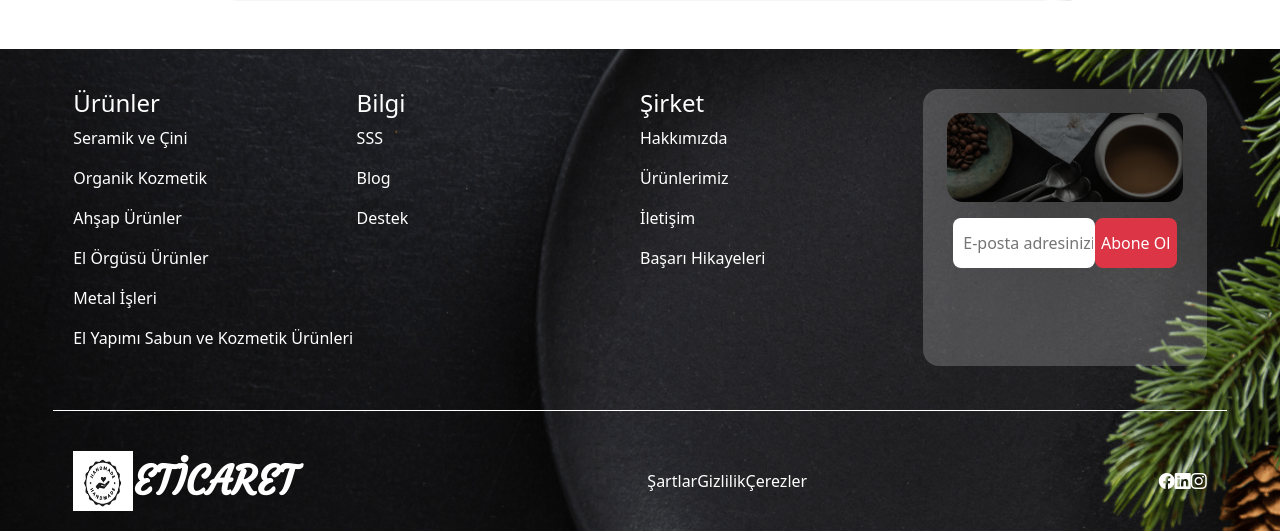
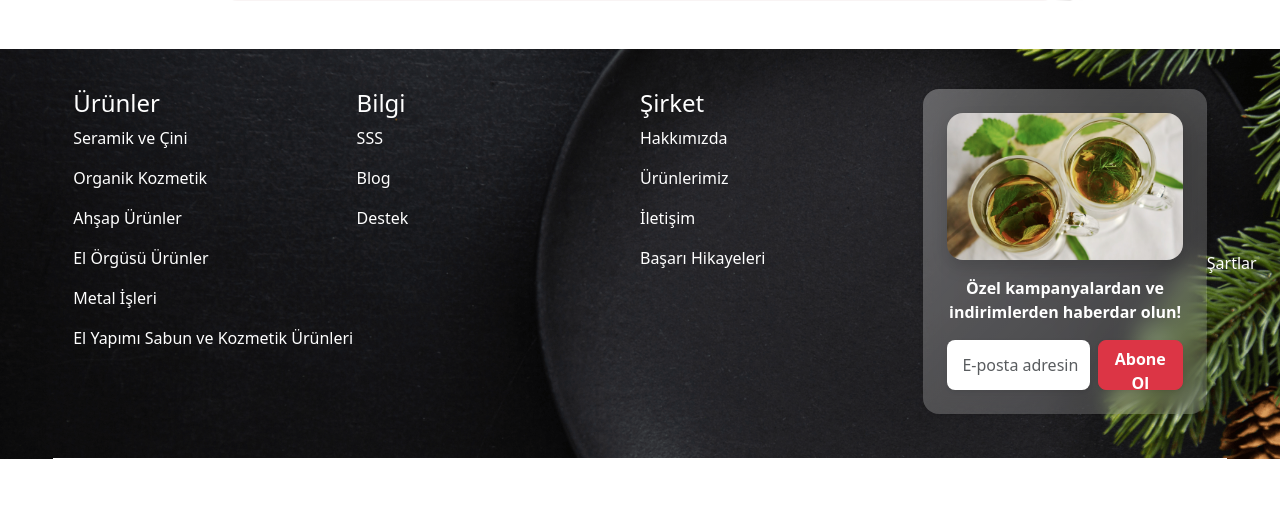
Before and after one commit to helinozalkan/eticaret, a PHP site: page / in a window 1280 px wide. Shown: the part 4071-4602 px from the top of the page. After the commit the page ends 4530 px from the top, so only its background shows below. Run offline with PHP 8.4, Linux system fonts and the light colour scheme; data that the repository does not hold is empty; some libraries are stand-ins or nearby versions; some web fonts are replaced.

Commit message:
ana sayfa tamam

```diff
--- a/css/css.css
+++ b/css/css.css
@@ -49,10 +49,13 @@
             font-weight: bold;
             line-height: 50px;
         }
-        .baslik{
-            font-family:"Courgette";
-            font-weight: bolder;
+        .baslik {
+            font-family: "Courgette", cursive;  /* İstersen başka font-family ekleyebilirsin */
+            font-weight: normal;                 /* Kalınlığı kaldırdık */
+            font-style: normal;                  /* İtalik varsa kaldırmak için */
+            text-transform: none;                /* Büyük harf vs varsa kaldırmak için */
         }
+
         .baslik3{
             font-family:"Edu+AU+VIC+WA+NT+Hand:wght@400..700&family=Montserrat:wght@100..900&family=Playfair+Display:ital,wght@0,400..900;1,400..900&family=Roboto+Slab:wght@100..900&display=swap";
         }
--- a/index.php
+++ b/index.php
@@ -53,7 +53,7 @@
     <div class="container-fluid">
 
       <a class="navbar-brand d-flex ms-4" href="#" style="margin-left: 5px;">
-        <img src="images/yeni_logo.png" alt="Logo" width="40" height="40" class="align-text-top">
+        <img src="images/ana_logo.png" alt="Logo" width="40" height="40" class="align-text-top">
 
         <div class="baslik fs-3">
           <a class="dropdown-item" href="index.php">
@@ -657,29 +661,34 @@
           <p>Başarı Hikayeleri</p>
         </div>
         <div class="col-lg-3 mb-4">
-          <div class="container rounded-4 text-center p-4"
-            style="background-color: rgba(255, 255, 255, 0.2); height: 100%; width: 400px;">
-            <img class="rounded-4 mb-3" src="images/63.png" style="width: 100%; height: auto;">
-            <div class="d-flex justify-content-center">
-              <input type="email" class="rounded-3 border-0" placeholder="E-posta adresinizi girin"
-                style="height: 50px; padding-left: 10px; width: 60%;">
-              <button class="rounded-3 border-0 bg-danger text-white ml-2" type="button"
-                style="height: 50px; width: 35%;">Abone Ol</button>
-            </div>
-          </div>
-        </div>
-      </div>
-      <div class="container d-flex flex-column flex-lg-row justify-content-between align-items-center text-white"
-        style="z-index: 2; background-color: transparent; margin-top: 20px; padding: 20px; width: 90%;">
-        <div class="d-flex align-items-center mb-3 mb-lg-0">
-          <img src="images/yeni_logo.png" alt="Logo" width="60" height="60" class="d-inline-block align-text-top">
-          <div class="baslik ml-3" style="font-size: 40px;">ETİCARET</div>
-        </div>
+  <div class="container rounded-4 text-center p-4 shadow-sm"
+    style="background: linear-gradient(135deg, rgba(255,255,255,0.3), rgba(255,255,255,0.15)); backdrop-filter: blur(10px); height: 100%; max-width: 400px;">
+
+    <img class="rounded-4 mb-3 shadow" src="images/atomcayi.jpg" alt="El Yapımı Kurabiye"
+      style="width: 100%; height: auto; object-fit: cover;">
+
+    <p class="fw-semibold mb-3">Özel kampanyalardan ve indirimlerden haberdar olun!</p>
+
+    <div class="d-flex justify-content-between align-items-center gap-2">
+      <input type="email" class="form-control rounded-3 border-0 shadow-sm"
+        placeholder="E-posta adresinizi girin"
+        style="height: 50px; padding-left: 15px; background-color: #fff;">
+
+      <button class="btn btn-danger rounded-3 shadow-sm px-3 fw-semibold"
+        type="button" style="height: 50px;">
+        Abone Ol
+      </button>
+    </div>
+  </div>
+</div>
+
+
         <div class="d-flex flex-column flex-lg-row align-items-center mb-3 mb-lg-0">
-          <p class="mb-0">Şartlar</p>
-          <p class="mb-0 ml-lg-3">Gizlilik</p>
-          <p class="mb-0 ml-lg-3">Çerezler</p>
-        </div>
+  <p class="mb-0">Şartlar</p>
+  <p class="mb-0 ms-lg-4">Gizlilik</p>
+  <p class="mb-0 ms-lg-4">Çerezler</p>
+</div>
+
         <div class="d-flex align-items-center">
           <i class="icon bi bi-facebook mr-3"></i>
           <i class="icon bi bi-linkedin mr-3"></i>
```
Also changed, not shown: other parts of index.php (+17 -13 lines), images/ana_logo.png (added), images/ciftci.jpeg (added), images/evhanimi.jpeg (added), images/kadin_ceo.jpeg (added), images/ogretmen.jpeg (added), images/takitasarimcisi.jpeg (added).
